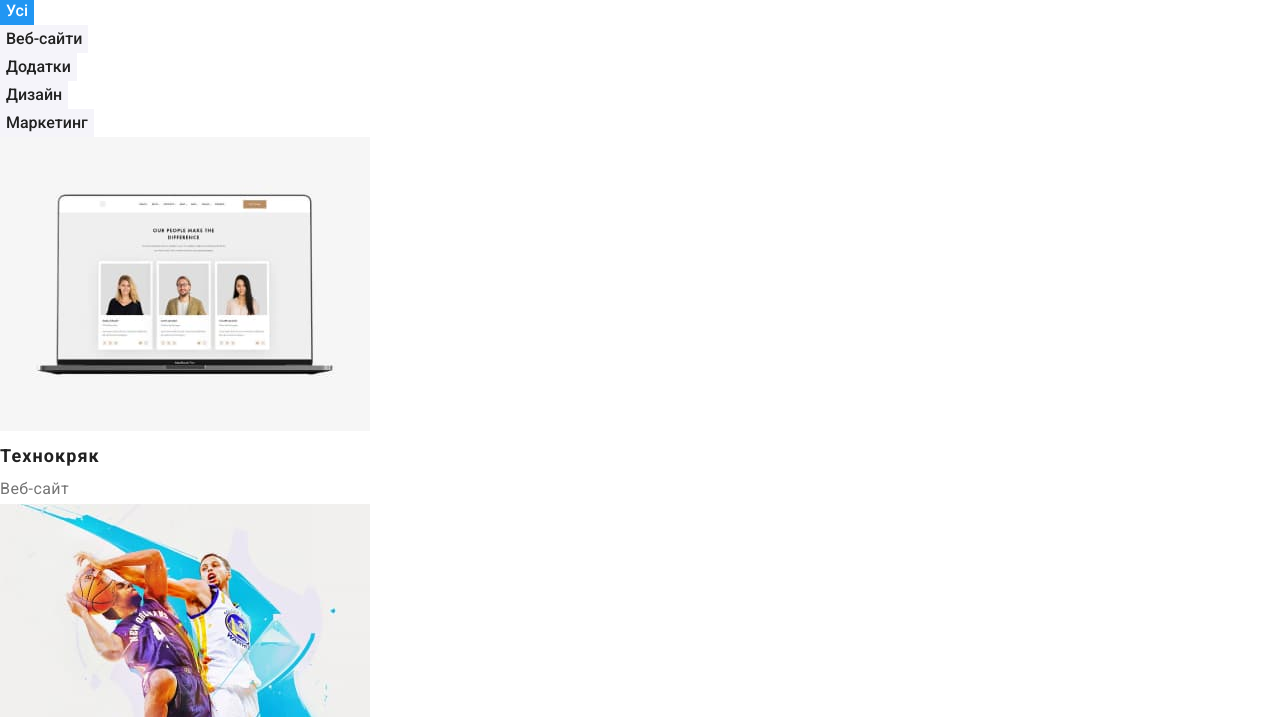
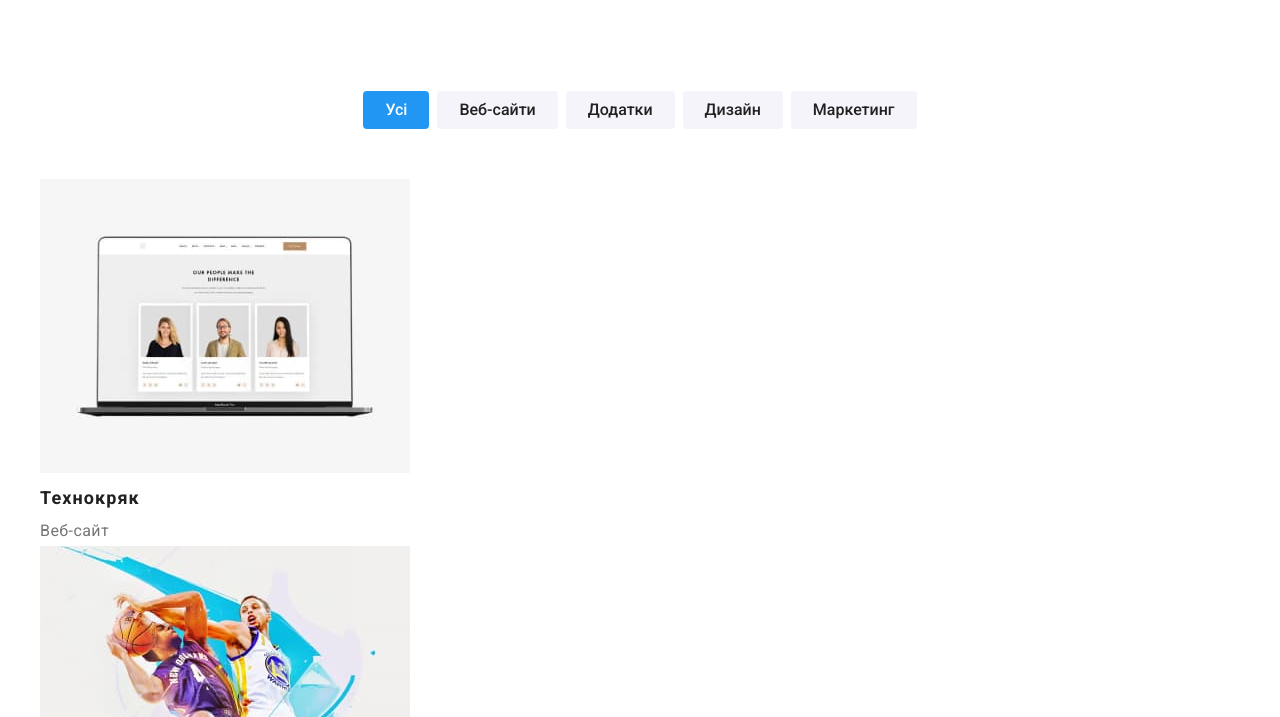
Before and after one commit to San-in/goit-markup-hw-03, a plain HTML site: page portfolio.html in a window 1280 px wide. Shown: the part 83-800 px from the top of the page. Drawn offline with nearby package versions, Linux system fonts and the light colour scheme.

Commit message:
Добавив позиціонування на фільтер

```diff
--- a/css/style.css
+++ b/css/style.css
@@ -288,8 +288,11 @@ body {
 }
 .filter-btn:hover,
 .filter-btn:focus {
+  padding: 6px 25px;
   color: var(--color-white);
   background-color: var(--color-accent);
+  box-shadow: 0px 3px 1px rgba(0, 0, 0, 0.1), 0px 1px 2px rgba(0, 0, 0, 0.08),
+    0px 2px 2px rgba(0, 0, 0, 0.12);
 }
 
 .portfolio-list-title {
@@ -301,6 +304,21 @@ body {
 .portfolio-category {
   font-size: 16px;
   line-height: calc(30 / 16);
+}
+.portfolio-conteiner {
+  padding: 94px 0;
+}
+.portfolio-filter {
+  display: flex;
+  justify-content: center;
+  margin-bottom: 50px;
+}
+.filter-btn {
+  padding: 6px 22px;
+  border-radius: 4px;
+}
+.filter-item:not(:last-child) {
+  margin-right: 8px;
 }
 
 /*Службові теги*/
--- a/portfolio.html
+++ b/portfolio.html
@@ -54,6 +54,7 @@
     </header>
     <main class="main">
       <section class="portfolio">
+        <div class="conteiner portfolio-conteiner">
           <h1 class="section-title" hidden>Портфоліо</h1>
           <!-- приховати заголовок через СSS -->
           <ul class="portfolio-filter">
@@ -176,9 +177,11 @@
               <p class="portfolio-category">Додаток</p>
             </li>
           </ul>
+        </div>
       </section>
     </main>
     <footer class="footer">
+      <div class="conteiner footer-conteiner">
         <a class="footer-logo logo" href="./index.html">
           <p><span class="accent">Web</span>Studio</p></a
         >
@@ -195,7 +198,9 @@
               </a>
             </li>
             <li class="footer-contact-email">
-            <a href="mailto:info@example.com" class="footer-contact-link hover-accent link-inherit"
+              <a
+                href="mailto:info@example.com"
+                class="footer-contact-link hover-accent link-inherit"
                 >info@example.com</a
               >
             </li>
@@ -206,6 +211,7 @@
             </li>
           </ul>
         </address>
+      </div>
     </footer>
   </body>
 </html>
```
Lines whose indentation alone changed are shown as unchanged.
